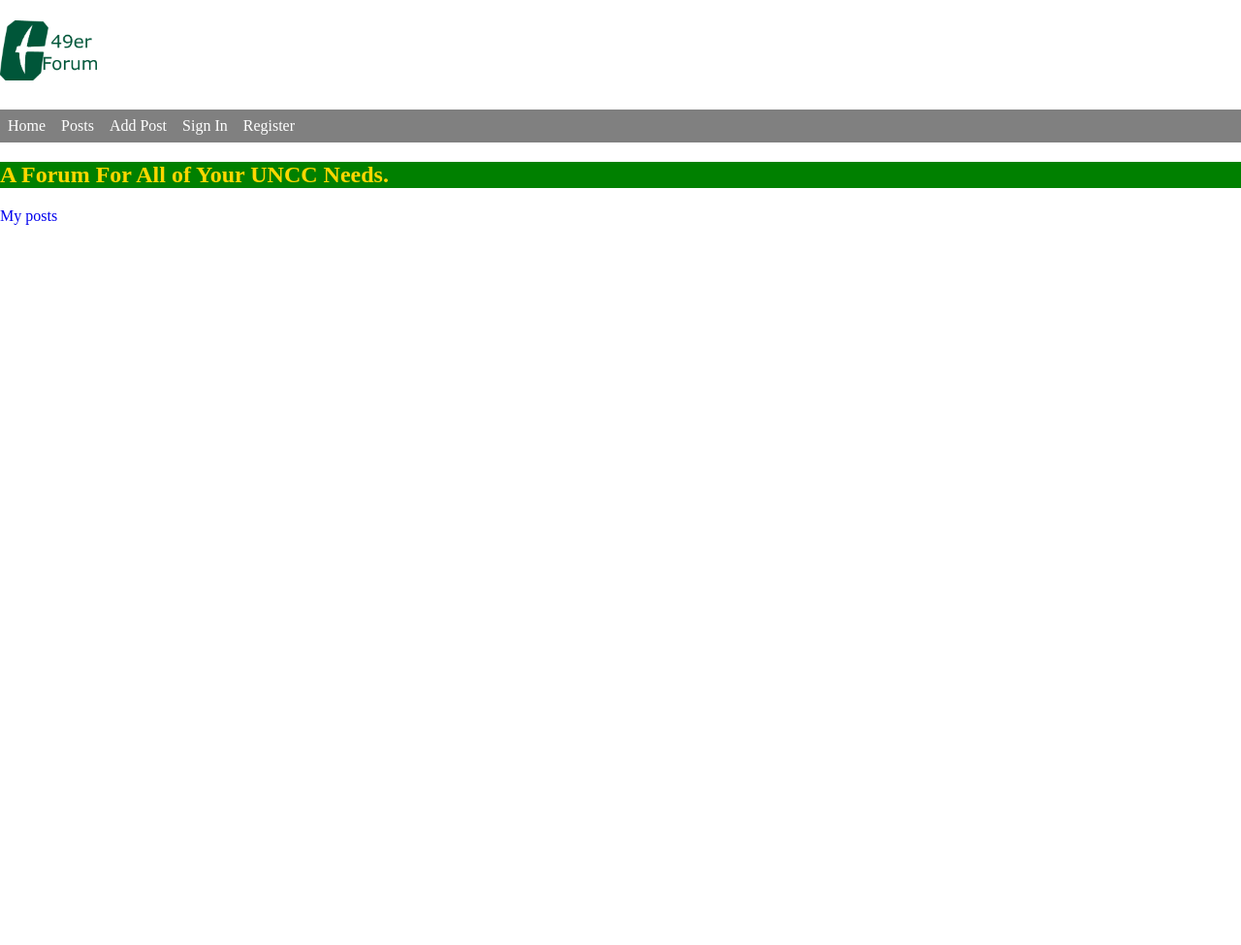
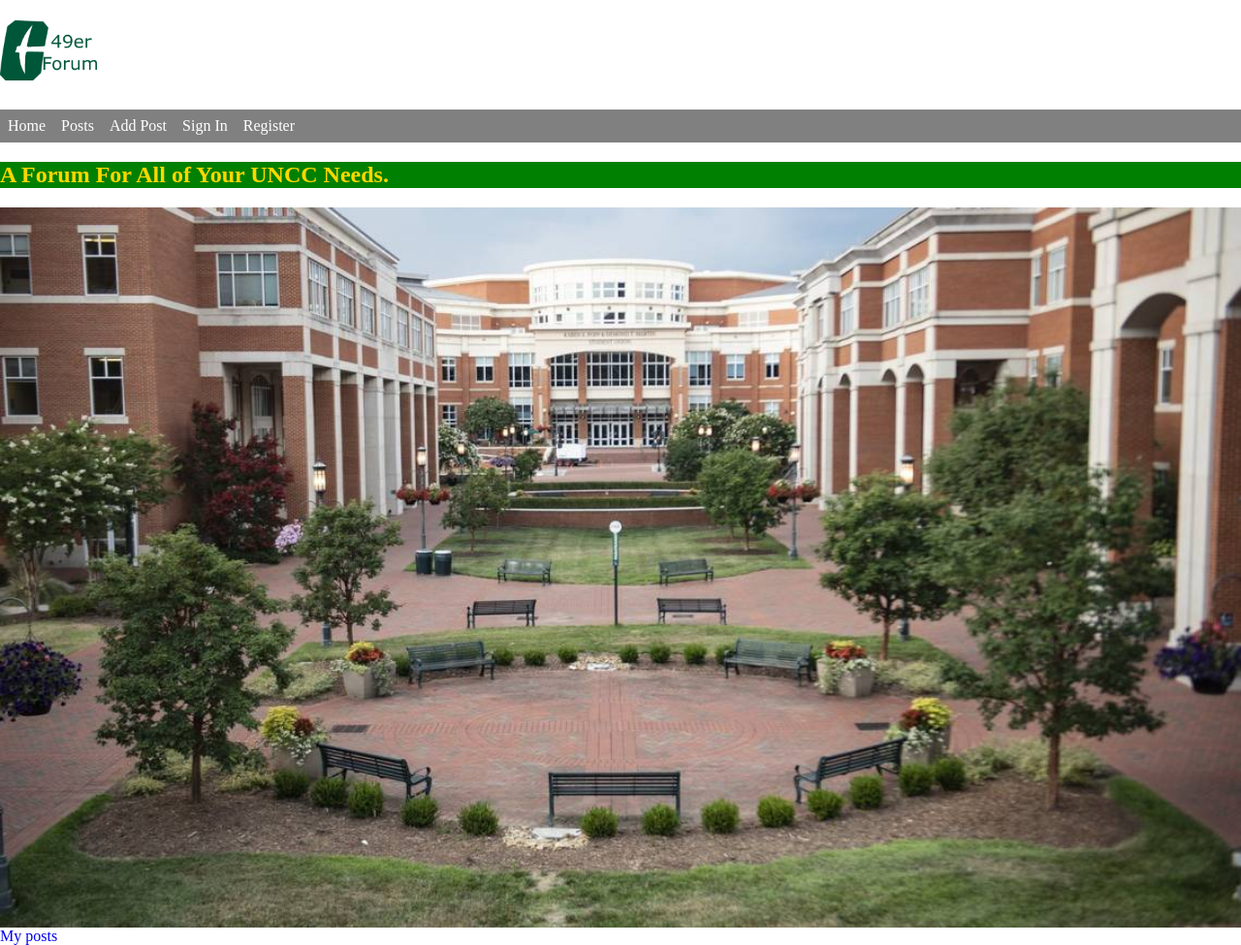
Before and after one commit to Michael-Fenn/Team26, a Flask app: page / in a window 1280 px wide. Shown: the whole page at 97% size. Before the commit the page ends 232 px from the top, so only its background shows below. Run offline with Flask 2, Linux system fonts and the light colour scheme.

Commit message:
added homepage image and css

```diff
--- a/site_files/static/main.css
+++ b/site_files/static/main.css
@@ -56,3 +56,11 @@ html, body {
     margin: 0;
     padding: 0;
  }
+ #home_image{
+     padding: none;
+     display: block;
+     margin-left: auto;
+     margin-right: auto;
+     height: 25%;
+     width: 100%;
+ }
--- a/site_files/templates/index.html
+++ b/site_files/templates/index.html
@@ -35,6 +35,7 @@
             {% endif %}
         </nav>
         <h2>A Forum For All of Your UNCC Needs.</h2>
+        <img src="{{ url_for('static', filename='uncc_campus.jpg') }}" alt='Student Union' id="home_image">
         <nav> <a href="/posts"> My posts </a> </nav>
 
 
--- a/site_files/templates/posts.html
+++ b/site_files/templates/posts.html
@@ -34,8 +34,6 @@
         </nav>
         {% endif %}
     </nav>
-    <br>
-
     <h2>A Forum For All of Your UNCC Needs.</h2>
     <h1>Listing posts</h1>
     <table>
```
Also changed, not shown: site_files/static/uncc_campus.jpg (added).
